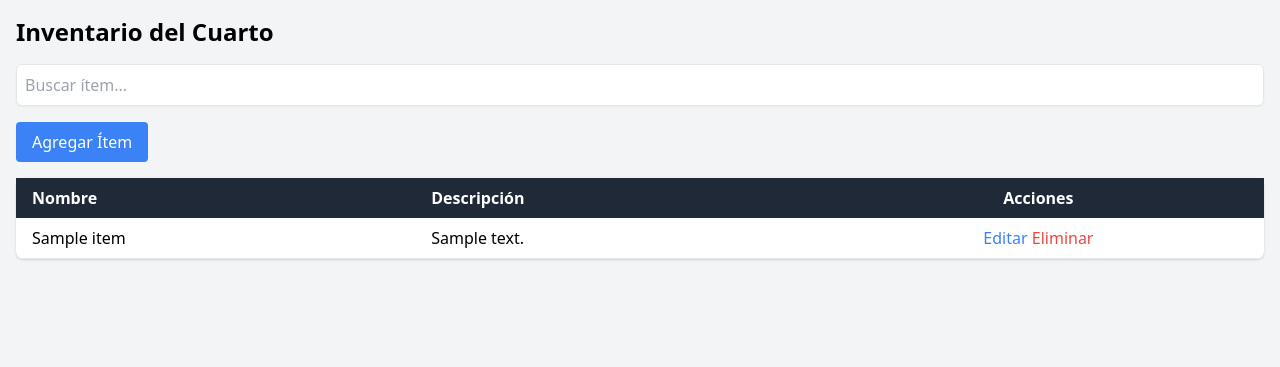
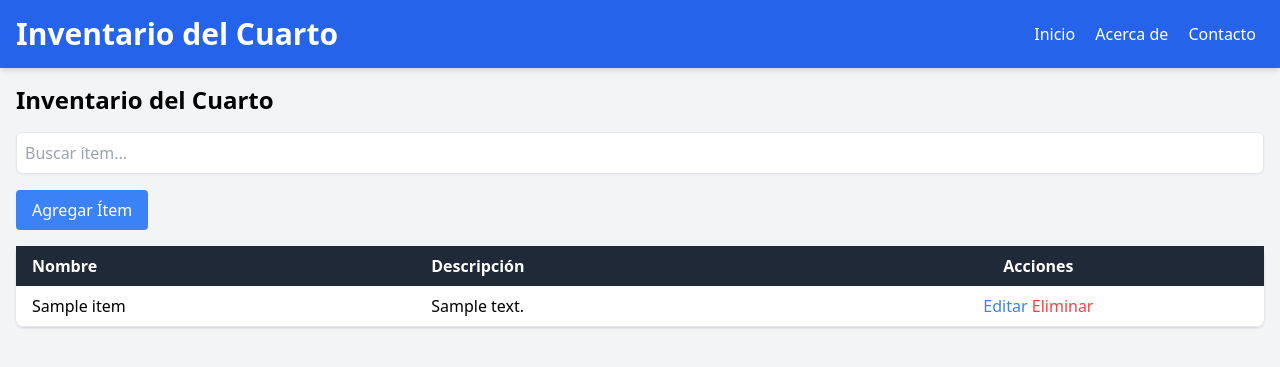
Before and after one commit to ricardouriegas/inventario-dormitorio, a PHP site: page / in a window 1280 px wide. Shown: the top 367 px of the page. Run offline with PHP 8.4, Linux system fonts and the light colour scheme; tables that the repository leaves empty hold one stand-in row (values such as "Sample post"); some libraries are stand-ins or nearby versions.

Commit message:
making it great

```diff
--- a/index.php
+++ b/index.php
@@ -37,6 +37,18 @@ $result = $conn->query($sql);
     </style>
 </head>
 <body class="bg-gray-100">
+
+<!-- Header -->
+<header class="bg-blue-600 text-white p-4 shadow-md">
+    <div class="container mx-auto flex justify-between items-center">
+        <h1 class="text-3xl font-bold">Inventario del Cuarto</h1>
+        <nav>
+            <a href="#" class="text-white hover:text-gray-200 mx-2">Inicio</a>
+            <a href="#" class="text-white hover:text-gray-200 mx-2">Acerca de</a>
+            <a href="#" class="text-white hover:text-gray-200 mx-2">Contacto</a>
+        </nav>
+    </div>
+</header>
 
 <div class="container mx-auto p-4">
     <h1 class="text-2xl font-bold mb-4">Inventario del Cuarto</h1>
```
Also changed, not shown: documentation/use-cases/img/image.png (added), documentation/use-cases/img/image1.png (added), 1 other file.
